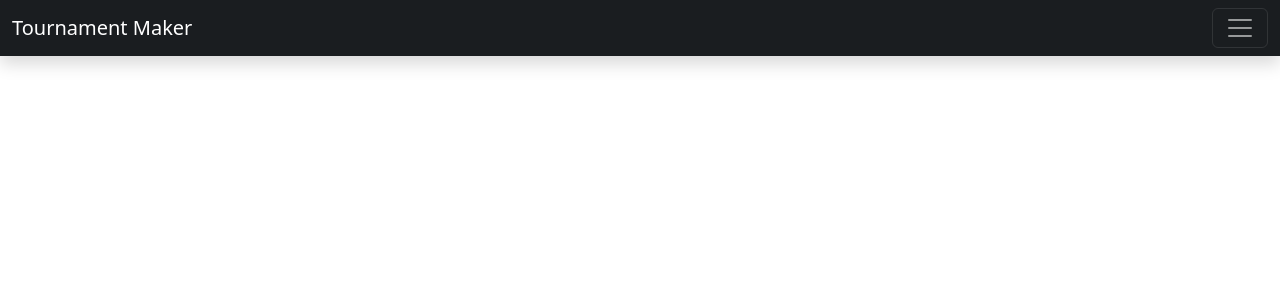
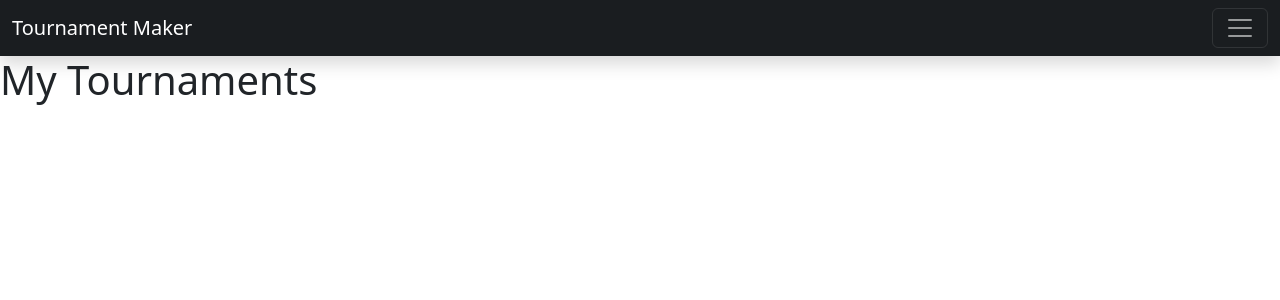
Before and after one commit to TheRazzBerry/COMP229.006.Project.BinaryBeasts.Frontend.v2, a React (Vite) app: page /users in a window 1280 px wide. Shown: the top 300 px of the page. Built offline with nearby package versions, Linux system fonts and the light colour scheme; no server answers; sample sign-in values are in the browser's storage.

Commit message:
PrivateRoute implementation

```diff
--- /dev/null
+++ b/src/components/auth/privateRoute.jsx
@@ -0,0 +1,13 @@
+// Import Dependencies
+import { Navigate, useLocation } from "react-router-dom";
+
+// Import Components
+import { isAuthenticated } from "./authHelper";
+
+export default function PrivateRoute({ children }) {
+    let location = useLocation();
+    if (!isAuthenticated()) {
+        return (<Navigate to="/" state={{ from: location.pathname }} />);
+    }
+    return children;
+}
--- a/src/components/nav/navButton.jsx
+++ b/src/components/nav/navButton.jsx
@@ -10,7 +10,7 @@ export default function NavButton() {
             </button>
             <div className="collapse navbar-collapse" id="navMenu">
                 <div className="navbar-nav">
-                    <a className="nav-link" href="users">Users</a>
+                    <a className="nav-link" href="users">My Tournaments</a>
                 </div>
             </div>
         </>);
--- /dev/null
+++ b/src/components/tournaments/ListMyTournaments.jsx
@@ -0,0 +1,10 @@
+// Import Dependencies
+import { useEffect, useState } from "react";
+
+// Import APIs
+
+export default function ListMyTournaments() {
+    return (<>
+        <h1>My Tournaments</h1>
+    </>);
+}
--- a/src/components/users/ListUsers.jsx
+++ /dev/null
@@ -1,10 +0,0 @@
-// Import Dependencies
-import { useEffect, useState } from "react";
-
-// Import APIs
-
-export default function ListUsers() {
-
-
-    return (<></>);
-}
--- a/src/main.jsx
+++ b/src/main.jsx
@@ -12,6 +12,9 @@ import ErrorPage from './error-page.jsx';
 import Root from './routes/root.jsx';
 import Users from './routes/users.jsx';
 
+// Import Components
+import PrivateRoute from './components/auth/privateRoute.jsx';
+
 // Define Router
 const router = createBrowserRouter([
     {
@@ -21,7 +24,7 @@ const router = createBrowserRouter([
     },
     {
         path: 'users',
-        element: <Users />,
+        element: <PrivateRoute>< Users /></PrivateRoute>,
         errorElement: <ErrorPage />
     }
 ]);
--- a/src/routes/users.jsx
+++ b/src/routes/users.jsx
@@ -1,10 +1,10 @@
 // Import Components
 import Navbar from "../components/nav/navbar";
-import ListUsers from "../components/users/ListUsers";
+import ListMyTournaments from "../components/tournaments/ListMyTournaments";
 
 export default function Tournaments() {
     return (<>
         <Navbar />
-        <ListUsers />
+        <ListMyTournaments />
     </>);
 }
```
